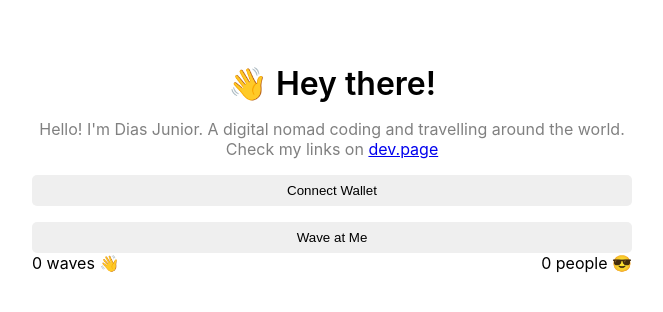
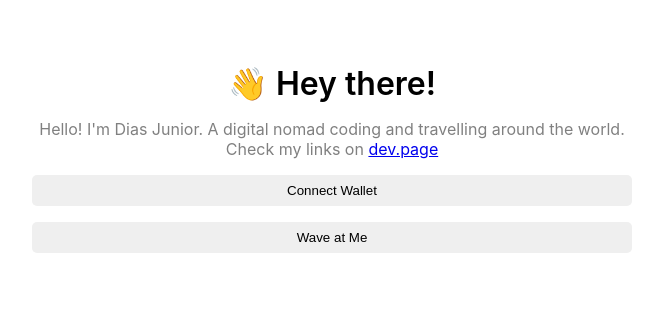
Before and after one commit to diasjuniorr/wave-portal, a React (Create React App) app in the folder front-end/: page / in a window 1280 px wide. Shown: the top 312 px of the page, without its empty margins (308-971 px from the left). Built offline with nearby package versions, Linux system fonts and the light colour scheme.

Commit message:
hide stats when no account is connected

```diff
--- a/front-end/src/App.tsx
+++ b/front-end/src/App.tsx
@@ -234,11 +234,12 @@ export default function App() {
           Wave at Me
         </button>
 
-
+        {currentAccount &&  (
         <div className="countContainer">
           <div>{currentTotalWaves} waves 👋</div>
           <div>{currentTotalPeople} people 😎</div>
         </div>
+        )}
 
         {allWaves.map((wave, index) => {
           return (
```
